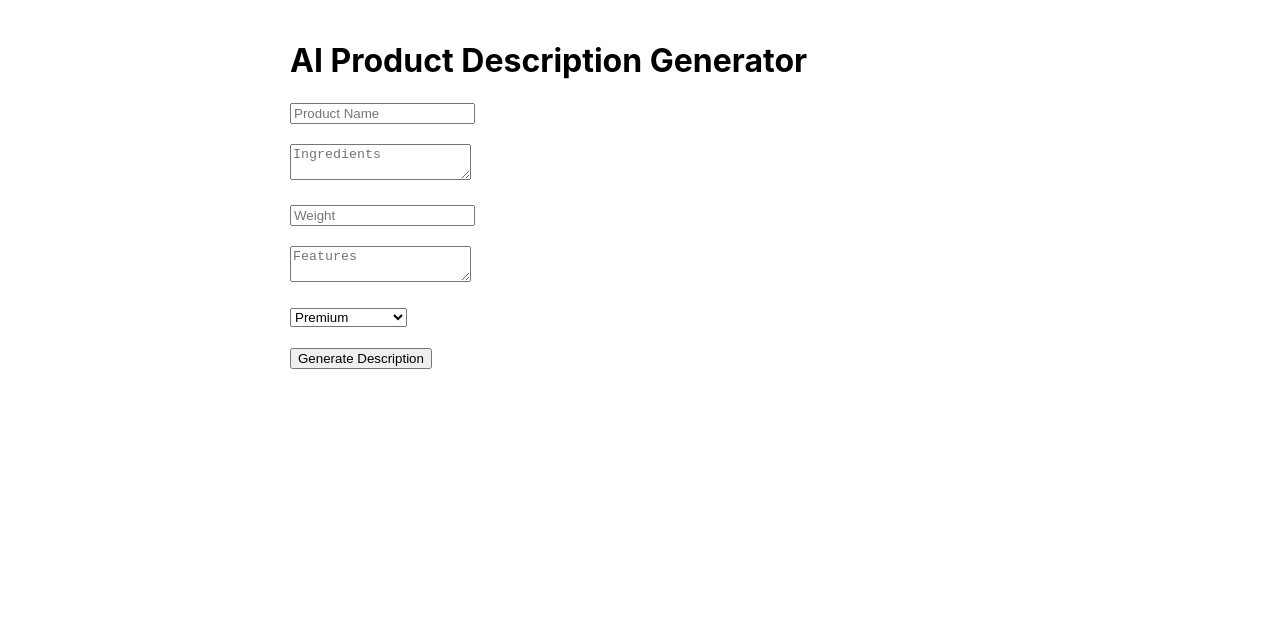
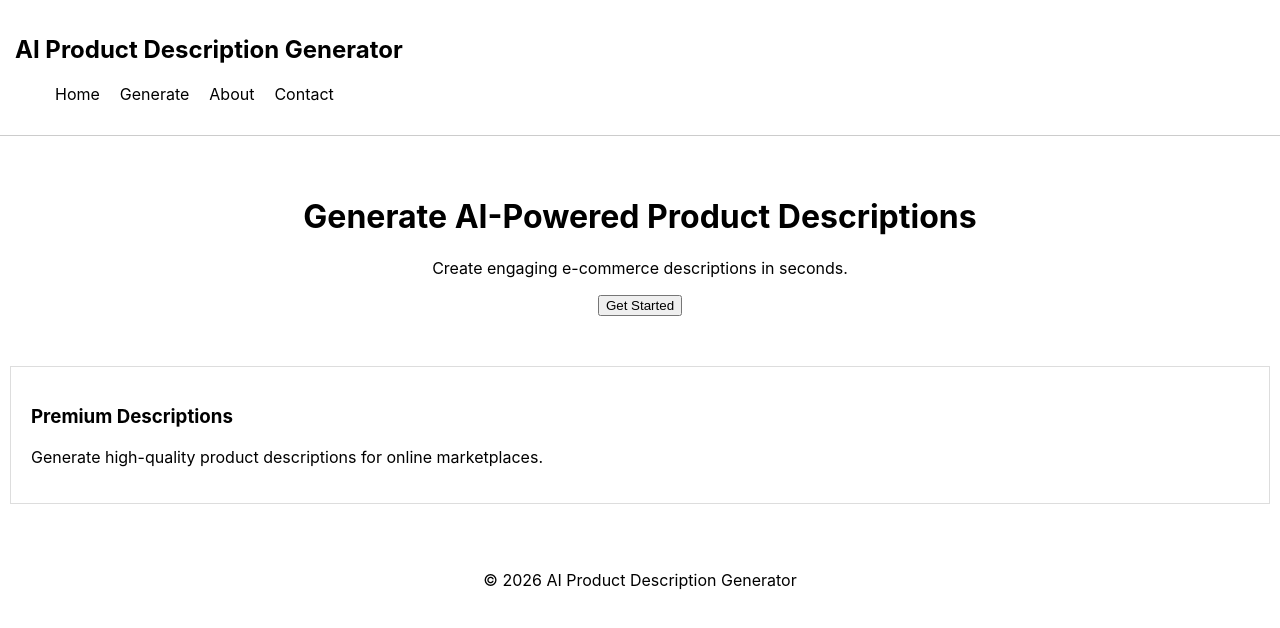
Before and after one commit to vanshikaahuja012-wq/Product-Forage-AI, a React (Create React App) app: page / in a window 1280 px wide. Shown: the top 628 px of the page. Built offline with nearby package versions, Linux system fonts and the light colour scheme.

Commit message:
feat: add components and page routing for week 2

```diff
--- a/package.json
+++ b/package.json
@@ -9,6 +9,7 @@
     "@testing-library/user-event": "^13.5.0",
     "react": "^19.2.7",
     "react-dom": "^19.2.7",
+    "react-router-dom": "^7.17.0",
     "react-scripts": "5.0.1",
     "web-vitals": "^2.1.4"
   },
--- a/src/App.js
+++ b/src/App.js
@@ -1,63 +1,20 @@
-import React, { useState } from "react";
+import { BrowserRouter, Routes, Route } from "react-router-dom";
+
+import Home from "./pages/Home";
+import Generate from "./pages/Generate";
+import About from "./pages/About";
+import Contact from "./pages/Contact";
 
 function App() {
-  const [productName, setProductName] = useState("");
-  const [ingredients, setIngredients] = useState("");
-  const [weight, setWeight] = useState("");
-  const [features, setFeatures] = useState("");
-  const [tone, setTone] = useState("Premium");
-
   return (
-    <div style={{ maxWidth: "700px", margin: "auto", padding: "20px" }}>
-      <h1>AI Product Description Generator</h1>
-
-      <input
-        type="text"
-        placeholder="Product Name"
-        value={productName}
-        onChange={(e) => setProductName(e.target.value)}
-      />
-
-      <br /><br />
-
-      <textarea
-        placeholder="Ingredients"
-        value={ingredients}
-        onChange={(e) => setIngredients(e.target.value)}
-      />
-
-      <br /><br />
-
-      <input
-        type="text"
-        placeholder="Weight"
-        value={weight}
-        onChange={(e) => setWeight(e.target.value)}
-      />
-
-      <br /><br />
-
-      <textarea
-        placeholder="Features"
-        value={features}
-        onChange={(e) => setFeatures(e.target.value)}
-      />
-
-      <br /><br />
-
-      <select
-        value={tone}
-        onChange={(e) => setTone(e.target.value)}
-      >
-        <option>Premium</option>
-        <option>Traditional</option>
-        <option>Health-Focused</option>
-      </select>
-
-      <br /><br />
-
-      <button>Generate Description</button>
-    </div>
+    <BrowserRouter>
+      <Routes>
+        <Route path="/" element={<Home />} />
+        <Route path="/generate" element={<Generate />} />
+        <Route path="/about" element={<About />} />
+        <Route path="/contact" element={<Contact />} />
+      </Routes>
+    </BrowserRouter>
   );
 }
 
--- /dev/null
+++ b/src/components/Card.jsx
@@ -0,0 +1,10 @@
+function Card({ title, description }) {
+  return (
+    <div style={{ border: "1px solid #ddd", padding: "20px", margin: "10px" }}>
+      <h3>{title}</h3>
+      <p>{description}</p>
+    </div>
+  );
+}
+
+export default Card;
--- /dev/null
+++ b/src/components/Footer.jsx
@@ -0,0 +1,9 @@
+function Footer() {
+  return (
+    <footer style={{ textAlign: "center", padding: "20px", marginTop: "30px" }}>
+      <p>© 2026 AI Product Description Generator</p>
+    </footer>
+  );
+}
+
+export default Footer;
--- /dev/null
+++ b/src/components/Hero.jsx
@@ -0,0 +1,11 @@
+function Hero() {
+  return (
+    <div style={{ textAlign: "center", padding: "40px" }}>
+      <h1>Generate AI-Powered Product Descriptions</h1>
+      <p>Create engaging e-commerce descriptions in seconds.</p>
+      <button>Get Started</button>
+    </div>
+  );
+}
+
+export default Hero;
--- /dev/null
+++ b/src/components/Navbar.jsx
@@ -0,0 +1,15 @@
+function Navbar() {
+  return (
+    <nav style={{ padding: "15px", borderBottom: "1px solid #ccc" }}>
+      <h2>AI Product Description Generator</h2>
+      <ul style={{ display: "flex", gap: "20px", listStyle: "none" }}>
+        <li>Home</li>
+        <li>Generate</li>
+        <li>About</li>
+        <li>Contact</li>
+      </ul>
+    </nav>
+  );
+}
+
+export default Navbar;
--- /dev/null
+++ b/src/pages/About.jsx
@@ -0,0 +1,10 @@
+function About() {
+  return (
+    <div>
+      <h1>About</h1>
+      <p>This application helps users generate AI-powered product descriptions.</p>
+    </div>
+  );
+}
+
+export default About;
--- /dev/null
+++ b/src/pages/Contact.jsx
@@ -0,0 +1,10 @@
+function Contact() {
+  return (
+    <div>
+      <h1>Contact</h1>
+      <p>You can reach us for support and feedback.</p>
+    </div>
+  );
+}
+
+export default Contact;
--- /dev/null
+++ b/src/pages/Generate.jsx
@@ -0,0 +1,10 @@
+function Generate() {
+  return (
+    <div>
+      <h1>Generate Page</h1>
+      <p>This page will contain the AI product description generator.</p>
+    </div>
+  );
+}
+
+export default Generate;
--- /dev/null
+++ b/src/pages/Home.jsx
@@ -0,0 +1,22 @@
+import Navbar from "../components/Navbar";
+import Hero from "../components/Hero";
+import Card from "../components/Card";
+import Footer from "../components/Footer";
+
+function Home() {
+  return (
+    <>
+      <Navbar />
+      <Hero />
+
+      <Card
+        title="Premium Descriptions"
+        description="Generate high-quality product descriptions for online marketplaces."
+      />
+
+      <Footer />
+    </>
+  );
+}
+
+export default Home;
```
Also changed, not shown: 1 other file (tests, documents, lock files or other folders).
